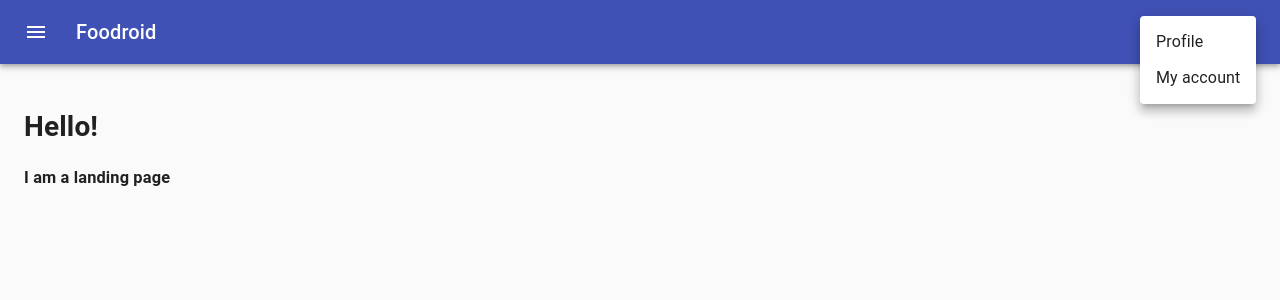
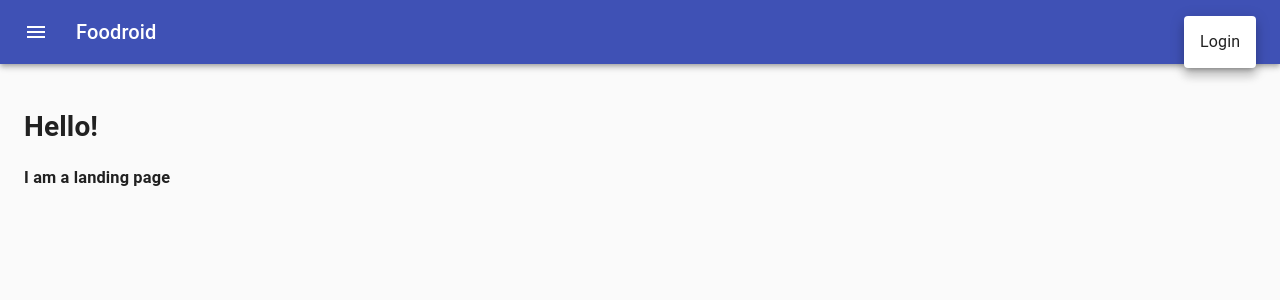
Before and after one commit to gage117/meal-planner, a React (Create React App) app in the folder client/: page / in a window 1280 px wide. Both pictures are taken after a click on the button 1232 px from the left and 32 px from the top of the page. Shown: the top 300 px of the page. Built offline with nearby package versions, Linux system fonts and the light colour scheme.

Commit message:
Added auth to navbar

```diff
--- a/client/src/components/NavBar/index.js
+++ b/client/src/components/NavBar/index.js
@@ -1,13 +1,16 @@
 import {useState} from 'react';
+import { useAuth0 } from "@auth0/auth0-react";
 import { makeStyles } from '@material-ui/core/styles';
-import AppBar from '@material-ui/core/AppBar';
-import Toolbar from '@material-ui/core/Toolbar';
-import Typography from '@material-ui/core/Typography';
-import IconButton from '@material-ui/core/IconButton';
+import {
+          AppBar,
+          Toolbar,
+          Typography,
+          IconButton,
+          MenuItem,
+          Menu
+        } from '@material-ui/core';
 import MenuIcon from '@material-ui/icons/Menu';
 import AccountCircle from '@material-ui/icons/AccountCircle';
-import MenuItem from '@material-ui/core/MenuItem';
-import Menu from '@material-ui/core/Menu';
 
 const useStyles = makeStyles((theme) => ({
   root: {
@@ -23,7 +26,7 @@ const useStyles = makeStyles((theme) => ({
 
 export default function NavBar({setOpen}) {
   const classes = useStyles();
-  const [auth, setAuth] = useState(true);
+  const {isAuthenticated, loginWithRedirect, logout} = useAuth0();
   const [anchorEl, setAnchorEl] = useState(null);
   const open = Boolean(anchorEl);
 
@@ -45,8 +48,7 @@ export default function NavBar({setOpen}) {
           <Typography variant="h6" className={classes.title}>
             Foodroid
           </Typography>
-          {auth && (
-            <div>
+          <div>
               <IconButton
                 aria-label="account of current user"
                 aria-controls="menu-appbar"
@@ -71,11 +73,24 @@ export default function NavBar({setOpen}) {
                 open={open}
                 onClose={handleClose}
               >
-                <MenuItem onClick={handleClose}>Profile</MenuItem>
-                <MenuItem onClick={handleClose}>My account</MenuItem>
+                {isAuthenticated ? (
+                  ['Profile', 'My Account', 'Logout'].map((listItem) => {
+                    switch(listItem) {
+                      case 'Logout':
+                        return (
+                          <MenuItem onClick={logout} key={listItem}>Logout</MenuItem>
+                        )
+                      default:
+                        return (
+                          <MenuItem onClick={handleClose} key={listItem}>{listItem}</MenuItem>
+                        )
+                    }
+                  })
+                ) : (
+                  <MenuItem onClick={loginWithRedirect}>Login</MenuItem>
+                )}
               </Menu>
             </div>
-          )}
         </Toolbar>
       </AppBar>
     </div>
```
